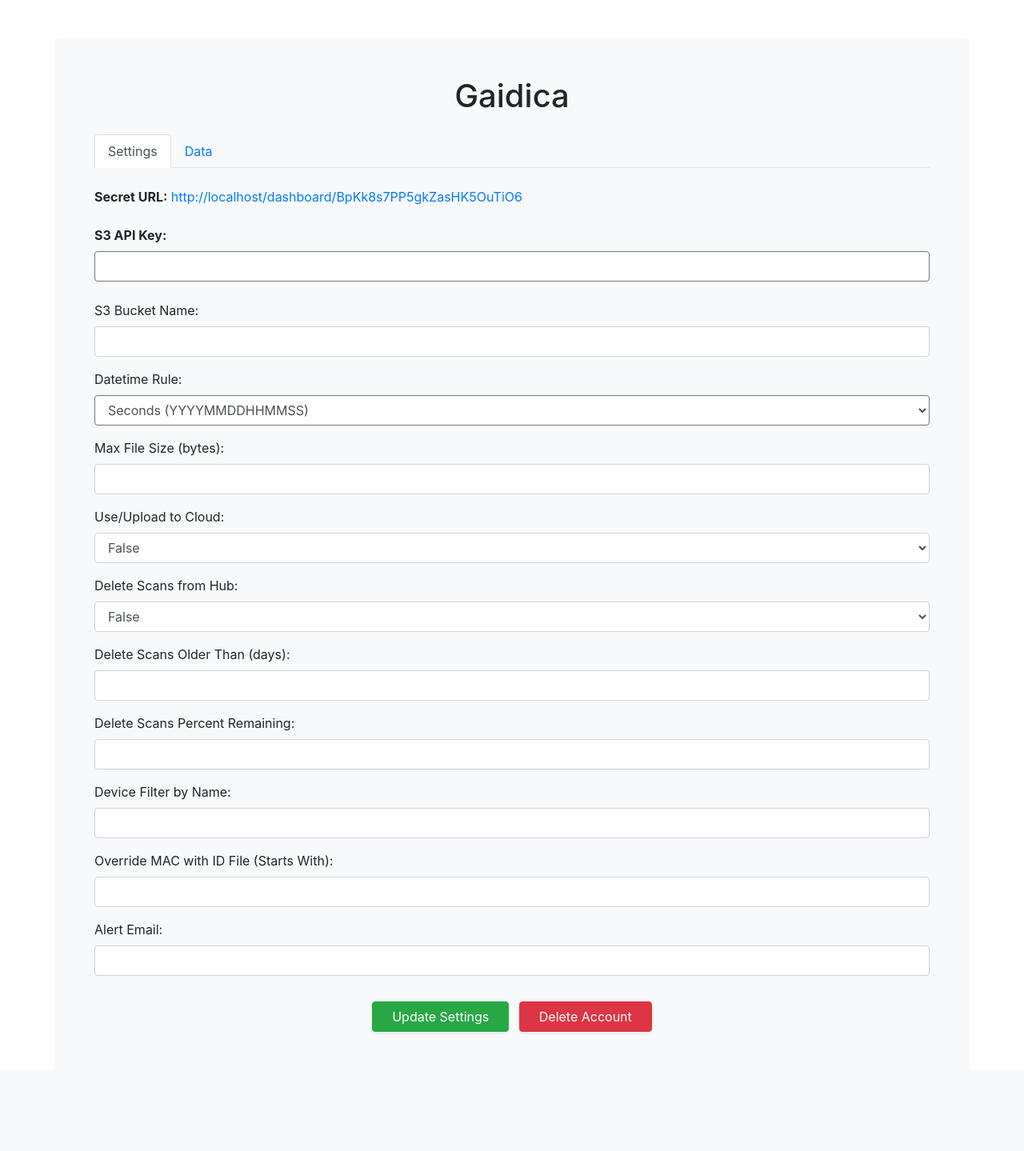
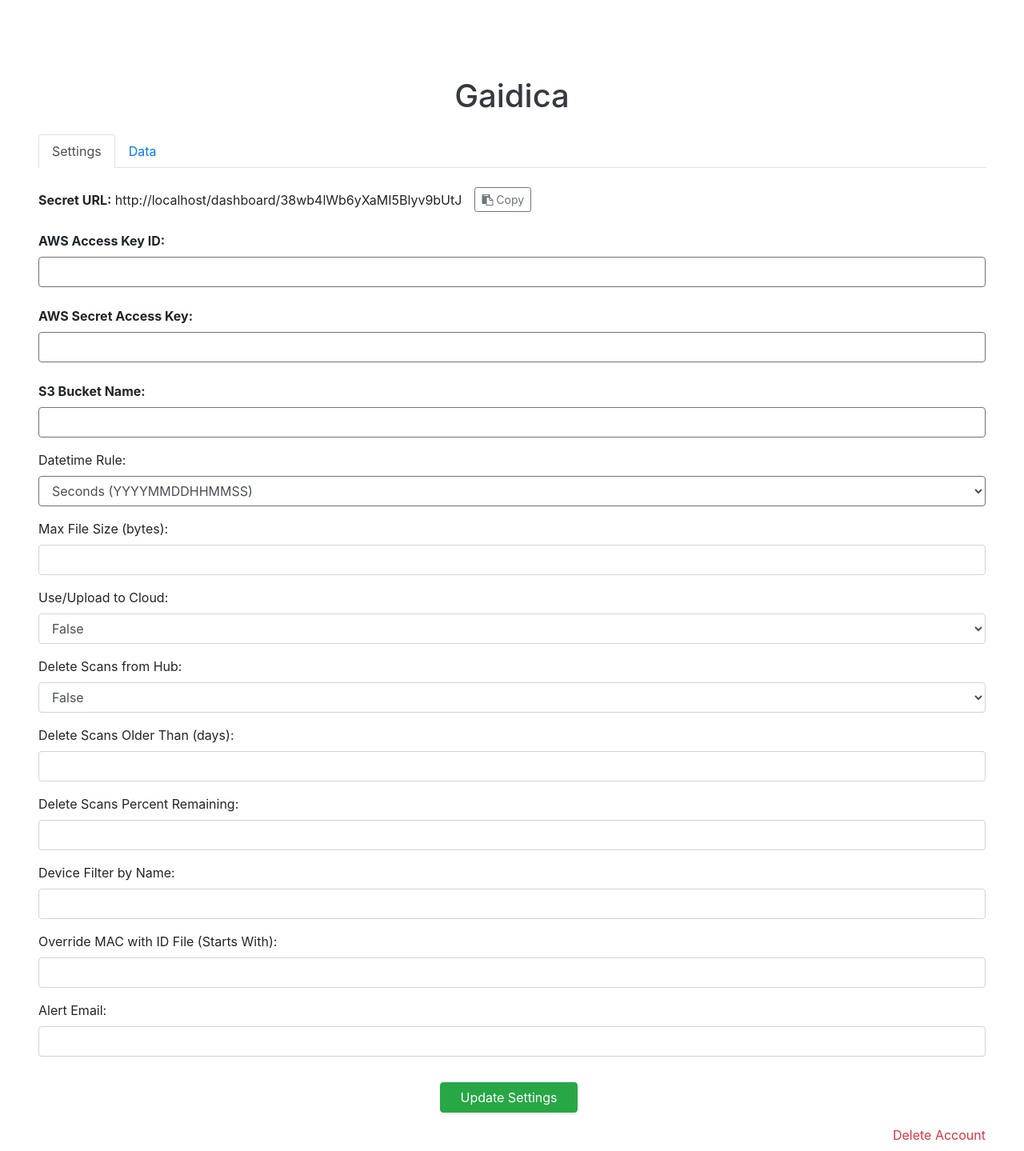
Before and after one commit to Neurotech-Hub/HubLink-Server, a Flask app: template templates/dashboard.html in a window 1280 px wide. Shown: the part 56-1495 px from the top of the page at 80% size. Before the commit the page ends 1347 px from the top, so only its background shows below. Run offline with Flask 3, Linux system fonts and the light colour scheme; the template is opened without the code that fills it: values that come from a table or form of the project are taken from there, others are empty; data comes from the database, SQL or seed files in the repository; some libraries are stand-ins or nearby versions.

Commit message:
S3 file listing works, everything is pretty tidy, need to hide the account manager (index rn)

```diff
--- a/app.py
+++ b/app.py
@@ -4,6 +4,7 @@ import os
 import logging
 import random
 import string
+import boto3
 
 # Configure logging
 logging.basicConfig(level=logging.DEBUG)
@@ -31,7 +32,8 @@ def generate_random_string(length=24):
 def create_default_settings(account_id):
     try:
         new_setting = Setting(
-            s3_api_key='',
+            aws_access_key_id='',
+            aws_secret_access_key='',
             account_id=account_id,
             bucket_name='',
             dt_rule='days',
@@ -50,6 +52,54 @@ def create_default_settings(account_id):
     except Exception as e:
         logging.error(f"There was an issue creating default settings for account ID {account_id}: {e}")
         db.session.rollback()
+
+def get_recent_files(bucket_name, aws_access_key_id, aws_secret_access_key, retries=3):
+    try:
+        # Create S3 client using the access key provided by the user
+        s3_client = boto3.client(
+            's3',
+            aws_access_key_id=aws_access_key_id,
+            aws_secret_access_key=aws_secret_access_key,
+            region_name=os.getenv('AWS_REGION', 'us-east-1')  # Default to 'us-east-1' if not set
+        )
+    except Exception as e:
+        logging.error(f"Failed to create S3 client: {e}")
+        return []
+
+    for attempt in range(retries):
+        try:
+            response = s3_client.list_objects_v2(Bucket=bucket_name, MaxKeys=30, Prefix='')
+            files = []
+            if 'Contents' in response:
+                for obj in response['Contents']:
+                    pre_signed_url = s3_client.generate_presigned_url(
+                        'get_object',
+                        Params={'Bucket': bucket_name, 'Key': obj['Key']},
+                        ExpiresIn=3600  # URL valid for 1 hour
+                    )
+                    files.append({
+                        'name': obj['Key'],
+                        'url': pre_signed_url,
+                        'size': obj['Size'],
+                        'updated_at': obj['LastModified'].isoformat()
+                    })
+            return files
+        except s3_client.exceptions.NoSuchBucket:
+            logging.error(f"Bucket '{bucket_name}' does not exist.")
+            return []
+        except s3_client.exceptions.ClientError as e:
+            error_code = e.response['Error']['Code']
+            logging.error(f"Client error ({error_code}) accessing S3 bucket: {e}")
+            if error_code == 'AccessDenied':
+                logging.error("Access to the bucket was denied.")
+                return []
+        except Exception as e:
+            logging.error(f"Attempt {attempt + 1} failed accessing S3 bucket: {e}")
+            if attempt < retries - 1:
+                logging.debug("Retrying...")
+            else:
+                return []
+    return []
 
 # Route to display the form and list all accounts
 @app.route('/')
@@ -90,30 +140,30 @@ def submit():
 
 # Route to view the account dashboard by its unique URL
 @app.route('/dashboard/<account_url>', methods=['GET'])
+@app.route('/dashboard/<account_url>', methods=['GET'])
 def account_dashboard(account_url):
     try:
-        if account_url.endswith('.json'):
-            account_url = account_url.replace('.json', '')
-            account = Account.query.filter_by(url=account_url).first_or_404()
-            setting = Setting.query.filter_by(account_id=account.id).first()
-            if setting:
-                return jsonify(setting.to_dict())
-            else:
-                return jsonify({'error': 'Settings not found'}), 404
-        else:
-            account = Account.query.filter_by(url=account_url).first_or_404()
-            settings = Setting.query.filter_by(account_id=account.id).first_or_404()
-            return render_template('dashboard.html', account=account, settings=settings)
+        account = Account.query.filter_by(url=account_url).first_or_404()
+        settings = Setting.query.filter_by(account_id=account.id).first_or_404()
+
+        # Fetch recent files using the user's S3 API key
+        aws_access_key_id = settings.aws_access_key_id
+        aws_secret_access_key = settings.aws_secret_access_key
+        recent_files = get_recent_files(settings.bucket_name, aws_access_key_id, aws_secret_access_key) if settings.bucket_name else []
+
+        return render_template('dashboard.html', account=account, settings=settings, recent_files=recent_files)
     except Exception as e:
         logging.error(f"Error loading dashboard for {account_url}: {e}")
         return "There was an issue loading the dashboard.", 500
+
 
 # Route to update settings for an account
 @app.route('/update/<int:account_id>', methods=['POST'])
 def update_settings(account_id):
     settings = Setting.query.filter_by(account_id=account_id).first_or_404()
     try:
-        settings.s3_api_key = request.form['s3_api_key']
+        settings.aws_access_key_id = request.form['aws_access_key_id']
+        settings.aws_secret_access_key = request.form['aws_secret_access_key']
         settings.bucket_name = request.form['bucket_name']
         settings.dt_rule = request.form['dt_rule']
         settings.max_file_size = int(request.form['max_file_size'])
--- a/models.py
+++ b/models.py
@@ -20,7 +20,8 @@ class Account(db.Model):
 class Setting(db.Model):
     id = db.Column(db.Integer, primary_key=True)
     account_id = db.Column(db.Integer, db.ForeignKey('account.id'), nullable=False)
-    s3_api_key = db.Column(db.String(200), nullable=True)
+    aws_access_key_id = db.Column(db.String(200), nullable=True)
+    aws_secret_access_key = db.Column(db.String(200), nullable=True)
     bucket_name = db.Column(db.String(200), nullable=True)
     dt_rule = db.Column(db.String(50), nullable=False)
     max_file_size = db.Column(db.Integer, nullable=False)
@@ -37,8 +38,6 @@ class Setting(db.Model):
 
     def to_dict(self):
         return {
-            'account_id': self.account_id,
-            's3_api_key': self.s3_api_key,
             'bucket_name': self.bucket_name,
             'dt_rule': self.dt_rule,
             'max_file_size': self.max_file_size,
--- a/style.css
+++ b/static/css/style.css
@@ -56,3 +56,7 @@ h1 {
 .card {
     text-align: center;
 }
+
+.f-right {
+    float: right;
+}
--- a/templates/base.html
+++ b/templates/base.html
@@ -5,8 +5,10 @@
     <meta charset="UTF-8">
     <meta name="viewport" content="width=device-width, initial-scale=1.0">
     <title>{% block title %}Host Central{% endblock %}</title>
+    <link rel="stylesheet" type="text/css" href="{{ url_for('static', filename='css/style.css') }}">
     <!-- Add Bootstrap CSS -->
     <link href="https://stackpath.bootstrapcdn.com/bootstrap/4.5.2/css/bootstrap.min.css" rel="stylesheet">
+    <link rel="stylesheet" href="https://cdnjs.cloudflare.com/ajax/libs/font-awesome/4.7.0/css/font-awesome.min.css" />
 </head>
 
 <body>
--- a/templates/dashboard.html
+++ b/templates/dashboard.html
@@ -1,7 +1,7 @@
 {% extends 'base.html' %}
 
 {% block content %}
-<div class="container mt-5 p-5 bg-light rounded shadow-sm">
+<div class="mt-5 p-5">
     <h1 class="text-center mb-4">{{ account.name }}</h1>
 
     <ul class="nav nav-tabs" id="accountTabs" role="tablist">
@@ -19,20 +19,34 @@
     <div class="tab-content mt-4" id="accountTabContent">
         <div class="tab-pane fade {% if not request.args.get('tab') or request.args.get('tab') != 'data' %}show active{% endif %}"
             id="settings" role="tabpanel" aria-labelledby="settings-tab">
-            <p><strong>Secret URL:</strong> <a
-                    href="{{ url_for('account_dashboard', account_url=account.url, _external=True) }}">{{
-                    url_for('account_dashboard', account_url=account.url, _external=True) }}</a></p>
+
+            <div class="d-flex align-items-center mb-3">
+                <p class="mb-0 mr-2"><strong>Secret URL:</strong>
+                    <span id="secretUrl">{{ url_for('account_dashboard', account_url=account.url, _external=True)
+                        }}</span>
+                </p>
+                <button id="copyButton" class="btn btn-outline-secondary btn-sm ml-2" onclick="copyToClipboard()">
+                    <i class="fa fa-clipboard"></i> Copy
+                </button>
+                <span id="copySuccess" class="ml-2" style="display: none; font-size:0.75rem;">Copied!</span>
+            </div>
 
             <form action="/update/{{ account.id }}" method="POST" class="mt-4">
                 <div class="form-group mb-4">
-                    <label for="s3_api_key" class="font-weight-bold">S3 API Key:</label>
-                    <input type="text" id="s3_api_key" name="s3_api_key" class="form-control border border-secondary"
-                        value="{{ settings.s3_api_key }}">
+                    <label for="aws_access_key_id" class="font-weight-bold">AWS Access Key ID:</label>
+                    <input type="text" id="aws_access_key_id" name="aws_access_key_id"
+                        class="form-control border border-secondary" value="{{ settings.aws_access_key_id }}">
+                </div>
+
+                <div class="form-group mb-4">
+                    <label for="aws_secret_access_key" class="font-weight-bold">AWS Secret Access Key:</label>
+                    <input type="text" id="aws_secret_access_key" name="aws_secret_access_key"
+                        class="form-control border border-secondary" value="{{ settings.aws_secret_access_key }}">
                 </div>
 
                 <div class="form-group">
-                    <label for="bucket_name">S3 Bucket Name:</label>
-                    <input type="text" id="bucket_name" name="bucket_name" class="form-control"
+                    <label for="bucket_name" class="font-weight-bold">S3 Bucket Name:</label>
+                    <input type="text" id="bucket_name" name="bucket_name" class="form-control border border-secondary"
                         value="{{ settings.bucket_name }}">
                 </div>
 
@@ -108,31 +122,57 @@
                 </div>
 
                 <div class="text-center">
+                    <button type="submit" class="btn btn-success mt-3 mr-2 shadow-sm px-4">Update Settings</button>
+                </div>
             </form>
-            <button type="submit" class="btn btn-success mt-3 mr-2 shadow-sm px-4">Update Settings</button>
             <form action="/delete/{{ account.id }}" method="POST" class="d-inline"
                 onsubmit="return confirm('Are you sure you want to delete this account?');">
-                <button type="submit" class="btn btn-danger mt-3 shadow-sm px-4">Delete Account</button>
+                <span class="text-danger mt-3 f-right" style="cursor: pointer;"
+                    onclick="this.closest('form').submit();">Delete
+                    Account</span>
             </form>
-        </div>
         </div>
 
         <div class="tab-pane fade {% if request.args.get('tab') == 'data' %}show active{% endif %}" id="data"
             role="tabpanel" aria-labelledby="data-tab">
             <h3>Recent Data</h3>
             {% if recent_files %}
-        <ul class="list-group">
+            <table class="table table-striped">
+                <thead>
+                    <tr>
+                        <th>Filename</th>
+                        <th>File Size</th>
+                        <th>Updated At</th>
+                    </tr>
+                </thead>
+                <tbody>
                     {% for file in recent_files %}
-            <li class="list-group-item d-flex justify-content-between align-items-center">
-                <a href="{{ file.url }}" download>{{ file.name }}</a>
-                <span class="badge badge-primary badge-pill">{{ file.size }} bytes</span>
-            </li>
+                    <tr>
+                        <td><a href="{{ file.url }}" download>{{ file.name }}</a></td>
+                        <td>{{ file.size|filesizeformat }}</td>
+                        <td>{{ file.updated_at }}</td>
+                    </tr>
                     {% endfor %}
-        </ul>
+                </tbody>
+            </table>
             {% else %}
             <p>No recent data available.</p>
             {% endif %}
         </div>
     </div>
 </div>
+<script>
+    function copyToClipboard() {
+        var copyText = document.getElementById("secretUrl").innerText;
+        navigator.clipboard.writeText(copyText).then(function () {
+            var copySuccess = document.getElementById("copySuccess");
+            copySuccess.style.display = "inline";
+            setTimeout(function () {
+                copySuccess.style.display = "none";
+            }, 2000);
+        }, function (err) {
+            console.error('Could not copy text: ', err);
+        });
+    }
+</script>
 {% endblock %}
```
Also changed, not shown: instance/accounts.db, readme.MD. Lines whose indentation alone changed are shown as unchanged.
